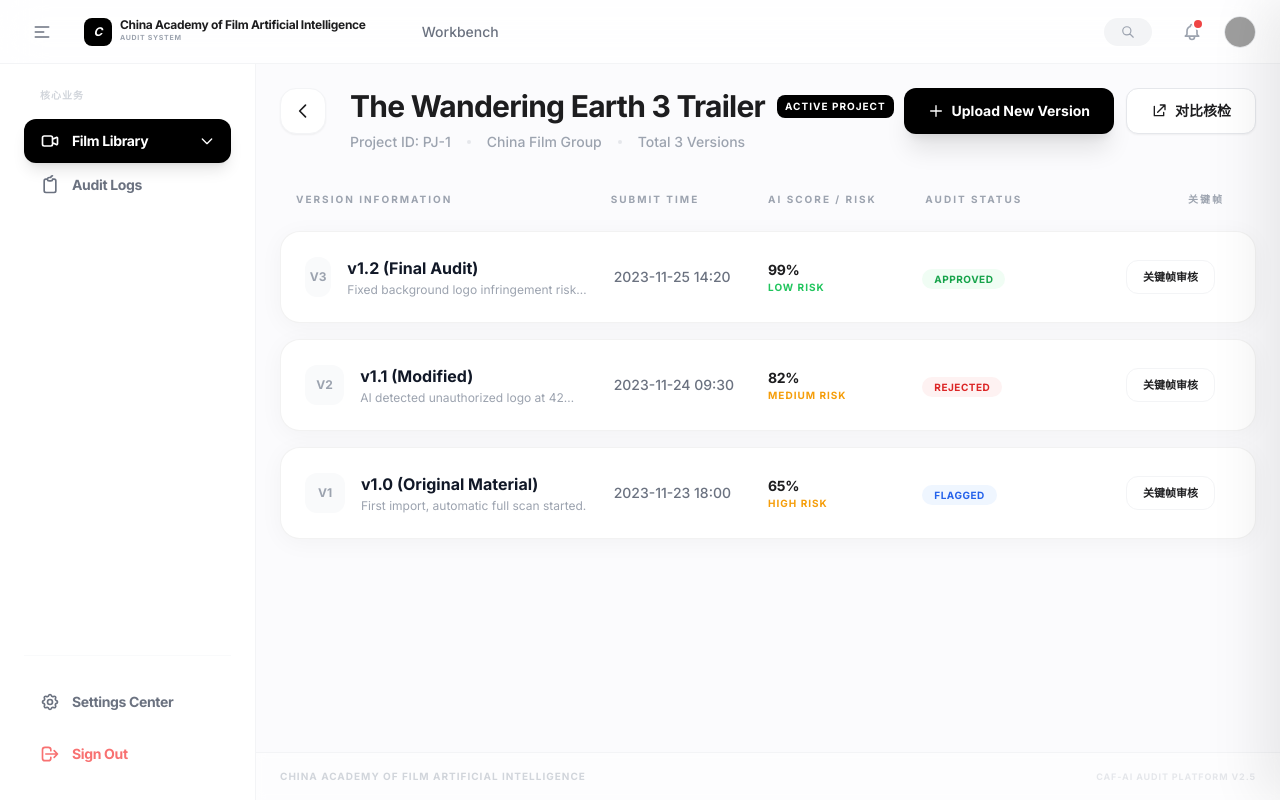
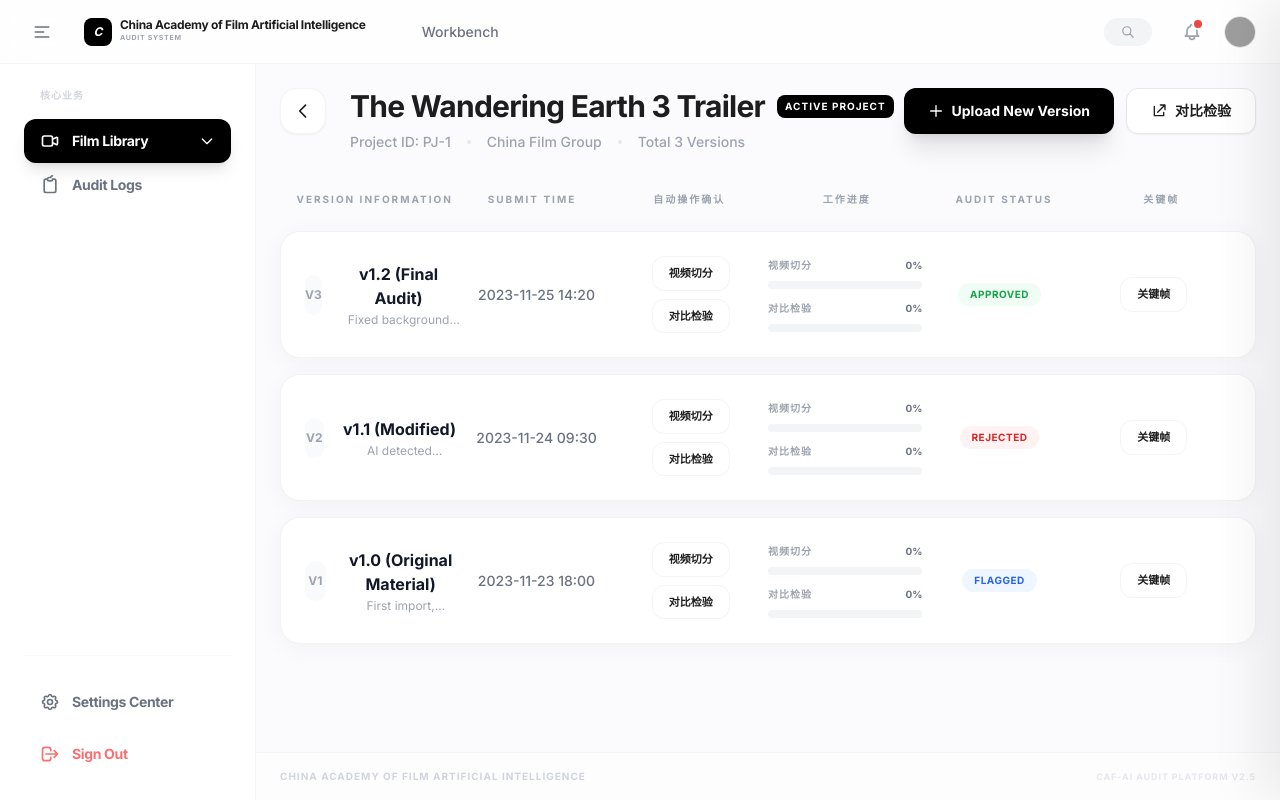
Before and after one commit to tianfei212/cfai_video_check, a React (Vite) app: page /#/project/1 in a window 1280 px wide. Built offline with nearby package versions, Linux system fonts and the light colour scheme; grey boxes are pictures that could not be loaded.

Commit message:
修复了peobject页面中进度条走到100%后自动闪回的问题

```diff
--- a/pages/ProjectDetail.tsx
+++ b/pages/ProjectDetail.tsx
@@ -1,9 +1,11 @@
 
-import React, { useState } from 'react';
+import React, { useEffect, useRef, useState } from 'react';
 import { useParams, useNavigate } from 'react-router-dom';
 import { useTranslation } from 'react-i18next';
-import { ReviewStatus, RiskLevel, FilmVersion } from '../types';
+import { ReviewStatus, FilmVersion } from '../types';
 import { getProjectDetailVersions } from '../data/projectVersions';
+
+type ActionType = 'segment' | 'compare';
 
 const ProjectDetail: React.FC = () => {
   const { id } = useParams();
@@ -12,9 +14,107 @@ const ProjectDetail: React.FC = () => {
 
   const MOCK_VERSIONS: FilmVersion[] = getProjectDetailVersions(t);
 
-  const handleViewReport = (version: FilmVersion) => {
-    navigate(`/report/${version.id}`, { state: { versionName: version.versionName } });
+  const [actionModal, setActionModal] = useState<{ version: FilmVersion; action: ActionType } | null>(null);
+  const [progressSegmentByVersion, setProgressSegmentByVersion] = useState<Record<string, number>>({});
+  const [progressCompareByVersion, setProgressCompareByVersion] = useState<Record<string, number>>({});
+  const intervalRef = useRef<Record<string, Partial<Record<ActionType, number>>>>({});
+  const cleanupTimeoutRef = useRef<Record<string, Partial<Record<ActionType, number>>>>({});
+  const [lockedSegmentByVersion, setLockedSegmentByVersion] = useState<Record<string, boolean>>({});
+  const [lockedCompareByVersion, setLockedCompareByVersion] = useState<Record<string, boolean>>({});
+
+  const getActionCopy = (action: ActionType) => {
+    if (action === 'segment') {
+      return {
+        title: t('视频切分'),
+        description: t('将对该版本执行自动镜头/片段切分，用于后续审核与分析。'),
+        eta: t('预计 30–90 秒'),
+      };
+    }
+    return {
+      title: t('对比检验'),
+      description: t('将对该版本执行对比检验，输出差异点与风险提示。'),
+      eta: t('预计 60–180 秒'),
+    };
   };
+
+  const startProgressSimulation = (versionId: string, action: ActionType) => {
+    const runningInterval = intervalRef.current[versionId]?.[action];
+    if (typeof runningInterval === 'number') return;
+
+    const existingInterval = intervalRef.current[versionId]?.[action];
+    if (typeof existingInterval === 'number') window.clearInterval(existingInterval);
+    const existingTimeout = cleanupTimeoutRef.current[versionId]?.[action];
+    if (typeof existingTimeout === 'number') window.clearTimeout(existingTimeout);
+
+    if (!intervalRef.current[versionId]) intervalRef.current[versionId] = {};
+    if (!cleanupTimeoutRef.current[versionId]) cleanupTimeoutRef.current[versionId] = {};
+
+    if (action === 'segment') {
+      setLockedSegmentByVersion((prev) => ({ ...prev, [versionId]: true }));
+      setProgressSegmentByVersion((prev) => ({ ...prev, [versionId]: 0 }));
+    } else {
+      setLockedCompareByVersion((prev) => ({ ...prev, [versionId]: true }));
+      setProgressCompareByVersion((prev) => ({ ...prev, [versionId]: 0 }));
+    }
+
+    intervalRef.current[versionId][action] = window.setInterval(() => {
+      const setProgress = action === 'segment' ? setProgressSegmentByVersion : setProgressCompareByVersion;
+
+      setProgress((prev) => {
+        const current = prev[versionId] ?? 0;
+        if (current >= 100) return prev;
+
+        const step =
+          current < 70 ? 3 + Math.floor(Math.random() * 6) : current < 90 ? 1 + Math.floor(Math.random() * 4) : 1;
+        const next = Math.min(100, current + step);
+
+        if (next >= 100) {
+          const id = intervalRef.current[versionId]?.[action];
+          if (typeof id === 'number') window.clearInterval(id);
+          if (intervalRef.current[versionId]) {
+            delete intervalRef.current[versionId][action];
+            if (Object.keys(intervalRef.current[versionId]).length === 0) delete intervalRef.current[versionId];
+          }
+
+          cleanupTimeoutRef.current[versionId][action] = window.setTimeout(() => {
+            if (action === 'segment') {
+              setLockedSegmentByVersion((p) => ({ ...p, [versionId]: false }));
+            } else {
+              setLockedCompareByVersion((p) => ({ ...p, [versionId]: false }));
+            }
+
+            if (cleanupTimeoutRef.current[versionId]) {
+              delete cleanupTimeoutRef.current[versionId][action];
+              if (Object.keys(cleanupTimeoutRef.current[versionId]).length === 0) delete cleanupTimeoutRef.current[versionId];
+            }
+          }, 900);
+        }
+
+        return { ...prev, [versionId]: next };
+      });
+    }, 160);
+  };
+
+  useEffect(() => {
+    return () => {
+      Object.keys(intervalRef.current).forEach((versionId) => {
+        const actions = intervalRef.current[versionId];
+        if (!actions) return;
+        (Object.keys(actions) as ActionType[]).forEach((action) => {
+          const id = actions[action];
+          if (typeof id === 'number') window.clearInterval(id);
+        });
+      });
+      Object.keys(cleanupTimeoutRef.current).forEach((versionId) => {
+        const actions = cleanupTimeoutRef.current[versionId];
+        if (!actions) return;
+        (Object.keys(actions) as ActionType[]).forEach((action) => {
+          const id = actions[action];
+          if (typeof id === 'number') window.clearTimeout(id);
+        });
+      });
+    };
+  }, []);
 
   return (
     <div className="space-y-8 animate-in fade-in duration-500">
@@ -57,18 +157,20 @@ const ProjectDetail: React.FC = () => {
             className="apple-button px-6 py-3 bg-white border border-gray-200 text-[#1D1D1F] text-sm font-bold shadow-sm hover:border-black transition-all flex items-center gap-2"
           >
             <svg className="w-4 h-4" fill="none" stroke="currentColor" viewBox="0 0 24 24"><path strokeLinecap="round" strokeLinejoin="round" strokeWidth="2" d="M14 3h7v7m0-7L10 14"/><path strokeLinecap="round" strokeLinejoin="round" strokeWidth="2" d="M5 5v14h14v-5"/></svg>
-            {t("对比核检")}
+            {t("对比检验")}
           </button>
         </div>
       </div>
 
       <div className="grid grid-cols-1 gap-4">
         <div className="px-4 py-2 flex items-center text-[10px] font-bold text-gray-400 uppercase tracking-[0.2em]">
-          <div className="flex-1">{t("版本信息")}</div>
-          <div className="w-1/6">{t("提交时间")}</div>
-          <div className="w-1/6">{t("AI 分数 / 风险")}</div>
-          <div className="w-1/6">{t("审核状态")}</div>
-          <div className="w-1/6 text-right pr-4">{t("关键帧")}</div>
+          <div className="flex-1 text-center">{t("版本信息")}</div>
+          <div className="w-1/6 text-center">{t("提交时间")}</div>
+          {/*下面的两项为新增加的操作入口，为人工发起操作 */}
+          <div className="w-1/6 text-center">{t("自动操作确认")}</div>
+          <div className="w-1/6 text-center">{t("工作进度")}</div>
+          <div className="w-1/6 text-center">{t("审核状态")}</div>
+          <div className="w-1/6 text-center">{t("关键帧")}</div>
         </div>
 
         {MOCK_VERSIONS.map((version, index) => {
@@ -77,32 +179,74 @@ const ProjectDetail: React.FC = () => {
               key={version.id}
               className="apple-card p-6 flex items-center group transition-all duration-500"
             >
-              <div className="flex-1 flex items-center gap-4">
+              <div className="flex-1 flex items-center justify-center gap-4">
                 <div className="w-10 h-10 rounded-xl flex items-center justify-center font-bold text-xs bg-gray-50 text-gray-400">
                   V{MOCK_VERSIONS.length - index}
                 </div>
-                <div>
-                  <p className="font-bold text-gray-900 flex items-center gap-2">
+                <div className="text-center">
+                  <p className="font-bold text-gray-900 flex items-center justify-center gap-2">
                     {version.versionName}
                   </p>
                   <p className="text-xs text-gray-400 line-clamp-1 mt-0.5">{version.notes}</p>
                 </div>
               </div>
 
-              <div className="w-1/6 text-sm text-gray-500 font-medium">
+              <div className="w-1/6 text-center text-sm text-gray-500 font-medium">
                 {version.uploadDate}
               </div>
-
+              {/*这里对应的是2个操作按键按键*/}
+              <div className="w-1/6 flex flex-wrap items-center justify-center gap-2">
+                <button
+              disabled={lockedSegmentByVersion[version.id] === true}
+              onClick={() => setActionModal({ version, action: 'segment' })}
+              className={`px-4 py-2 bg-white border border-gray-100 rounded-xl text-[11px] font-bold transition-all whitespace-nowrap ${
+                lockedSegmentByVersion[version.id] === true ? 'opacity-40 cursor-not-allowed' : 'hover:border-black'
+              }`}
+                >
+                  {t("视频切分")}
+                </button>
+                <button
+              disabled={lockedCompareByVersion[version.id] === true}
+              onClick={() => setActionModal({ version, action: 'compare' })}
+              className={`px-4 py-2 bg-white border border-gray-100 rounded-xl text-[11px] font-bold transition-all whitespace-nowrap ${
+                lockedCompareByVersion[version.id] === true ? 'opacity-40 cursor-not-allowed' : 'hover:border-black'
+              }`}
+                >
+                  {t("对比检验")}
+                </button>
+              </div>
               <div className="w-1/6">
-                <div className="flex flex-col">
-                  <span className="text-sm font-bold tracking-tight">{version.aiScore}%</span>
-                  <span className={`text-[10px] font-bold uppercase tracking-widest ${version.riskLevel === RiskLevel.LOW ? 'text-green-500' : 'text-amber-500'}`}>
-                    {version.riskLevel} Risk
-                  </span>
+                <div className="flex flex-col items-center text-center">
+                  <div className="w-full max-w-[180px] space-y-3">
+                    <div>
+                      <div className="flex items-center justify-between mb-2">
+                        <span className="text-[10px] font-bold text-gray-400 uppercase tracking-widest">{t('视频切分')}</span>
+                        <span className="text-[10px] font-bold text-gray-500">{progressSegmentByVersion[version.id] ?? 0}%</span>
+                      </div>
+                      <div className="w-full h-2 bg-gray-100 rounded-full overflow-hidden">
+                        <div
+                          className="h-full bg-black rounded-full transition-all duration-300"
+                          style={{ width: `${progressSegmentByVersion[version.id] ?? 0}%` }}
+                        />
+                      </div>
+                    </div>
+                    <div>
+                      <div className="flex items-center justify-between mb-2">
+                        <span className="text-[10px] font-bold text-gray-400 uppercase tracking-widest">{t('对比检验')}</span>
+                        <span className="text-[10px] font-bold text-gray-500">{progressCompareByVersion[version.id] ?? 0}%</span>
+                      </div>
+                      <div className="w-full h-2 bg-gray-100 rounded-full overflow-hidden">
+                        <div
+                          className="h-full bg-[#1D1D1F] rounded-full transition-all duration-300"
+                          style={{ width: `${progressCompareByVersion[version.id] ?? 0}%` }}
+                        />
+                      </div>
+                    </div>
+                  </div>
                 </div>
               </div>
 
-              <div className="w-1/6">
+              <div className="w-1/6 flex items-center justify-center">
                 <span className={`px-3 py-1 rounded-full text-[10px] font-bold uppercase tracking-wider ${
                   version.status === ReviewStatus.APPROVED ? 'bg-green-50 text-green-600' :
                   version.status === ReviewStatus.REJECTED ? 'bg-red-50 text-red-600' : 'bg-blue-50 text-blue-600'
@@ -111,13 +255,13 @@ const ProjectDetail: React.FC = () => {
                 </span>
               </div>
 
-              <div className="w-1/6 text-right flex items-center justify-end gap-3 pr-4">
+              <div className="w-1/6 flex items-center justify-center">
 
                 <button
                   onClick={() => navigate(`/keyframes/${version.id}`)}
-                  className="px-4 py-2 bg-white border border-gray-100 rounded-xl text-[11px] font-bold transition-all hover:border-black"
+                  className="px-4 py-2 bg-white border border-gray-100 rounded-xl text-[11px] font-bold transition-all hover:border-black whitespace-nowrap"
                 >
-                  {t("关键帧审核")}
+                  {t("关键帧")}
                 </button>
               </div>
             </div>
@@ -125,6 +269,59 @@ const ProjectDetail: React.FC = () => {
         })}
       </div>
 
+      {actionModal && (
+        <div
+          className="fixed inset-0 z-[100] flex items-center justify-center p-6 bg-black/40 backdrop-blur-md animate-in fade-in duration-300"
+          onClick={() => setActionModal(null)}
+        >
+          <div
+            className="w-full max-w-xl bg-white rounded-[2.5rem] shadow-3xl overflow-hidden animate-in zoom-in-95 duration-500"
+            onClick={(e) => e.stopPropagation()}
+          >
+            <div className="p-10 pb-6 border-b border-gray-50">
+              <h2 className="text-2xl font-bold tracking-tight mb-2">
+                {t('即将执行')} {getActionCopy(actionModal.action).title}
+              </h2>
+              <p className="text-xs text-gray-400 font-medium">{getActionCopy(actionModal.action).description}</p>
+            </div>
+
+            <div className="p-10 space-y-6">
+              <div className="bg-gray-50 rounded-2xl p-6">
+                <div className="text-[10px] font-bold text-gray-400 uppercase tracking-widest mb-2">
+                  {t('目标版本')}
+                </div>
+                <div className="text-sm font-bold text-gray-900">{actionModal.version.versionName}</div>
+              </div>
+
+              <div className="bg-gray-50 rounded-2xl p-6">
+                <div className="text-[10px] font-bold text-gray-400 uppercase tracking-widest mb-2">
+                  {t('预计等待时间')}
+                </div>
+                <div className="text-2xl font-bold tracking-tight text-gray-900">{getActionCopy(actionModal.action).eta}</div>
+                <div className="text-xs text-gray-400 font-medium mt-2">{t('确认后将自动开始并关闭此窗口。')}</div>
+              </div>
+            </div>
+
+            <div className="p-10 pt-4 flex gap-4">
+              <button
+                onClick={() => setActionModal(null)}
+                className="flex-1 py-5 rounded-2xl bg-gray-50 text-gray-400 text-sm font-bold hover:bg-gray-100 transition-all"
+              >
+                {t('取消')}
+              </button>
+              <button
+                onClick={() => {
+                  startProgressSimulation(actionModal.version.id, actionModal.action);
+                  setActionModal(null);
+                }}
+                className="flex-1 py-5 rounded-2xl bg-black text-white text-sm font-bold shadow-2xl shadow-black/20 hover:scale-[1.02] active:scale-95 transition-all"
+              >
+                {t('确认并开始')}
+              </button>
+            </div>
+          </div>
+        </div>
+      )}
 
     </div>
   );
```
